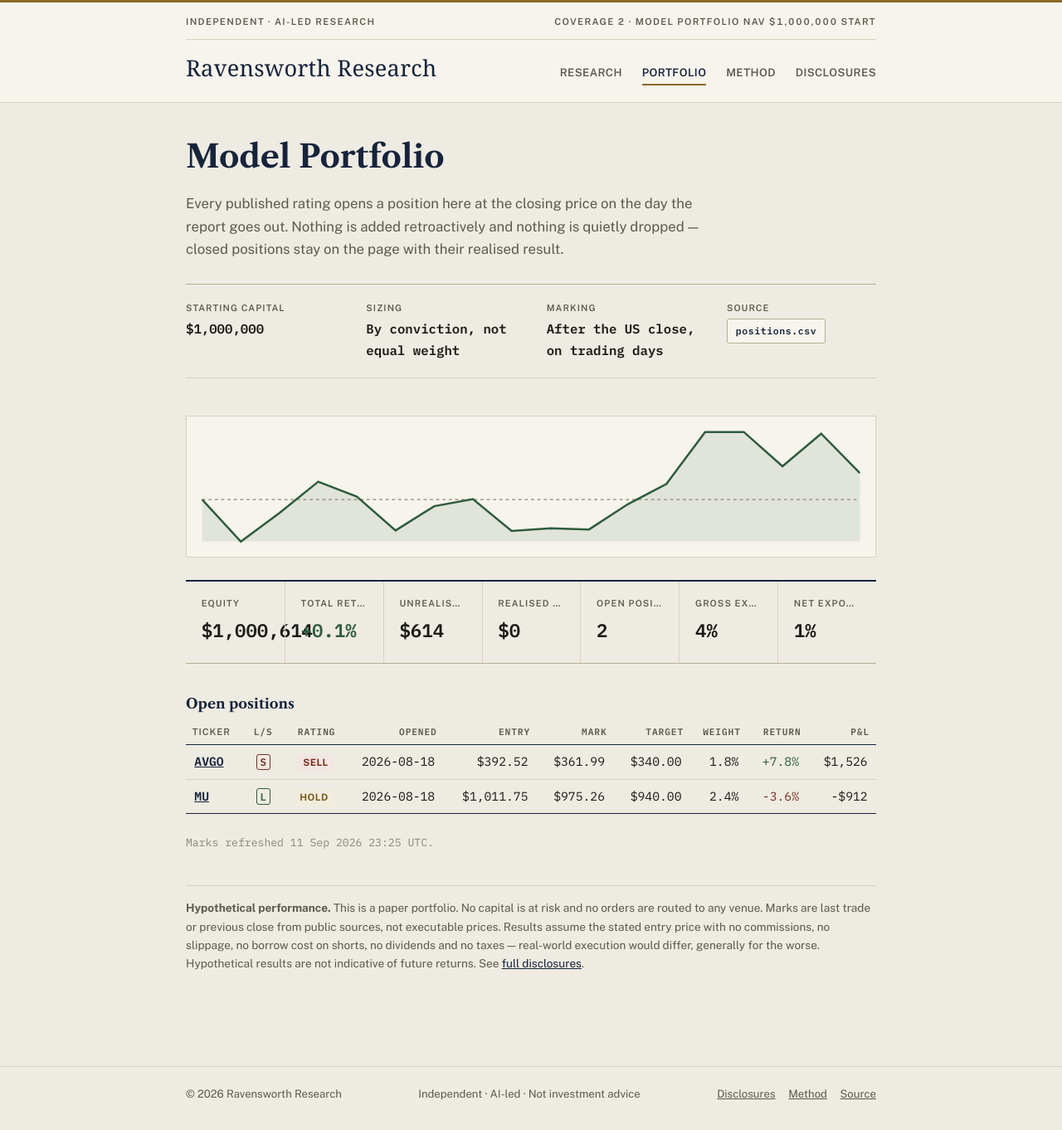
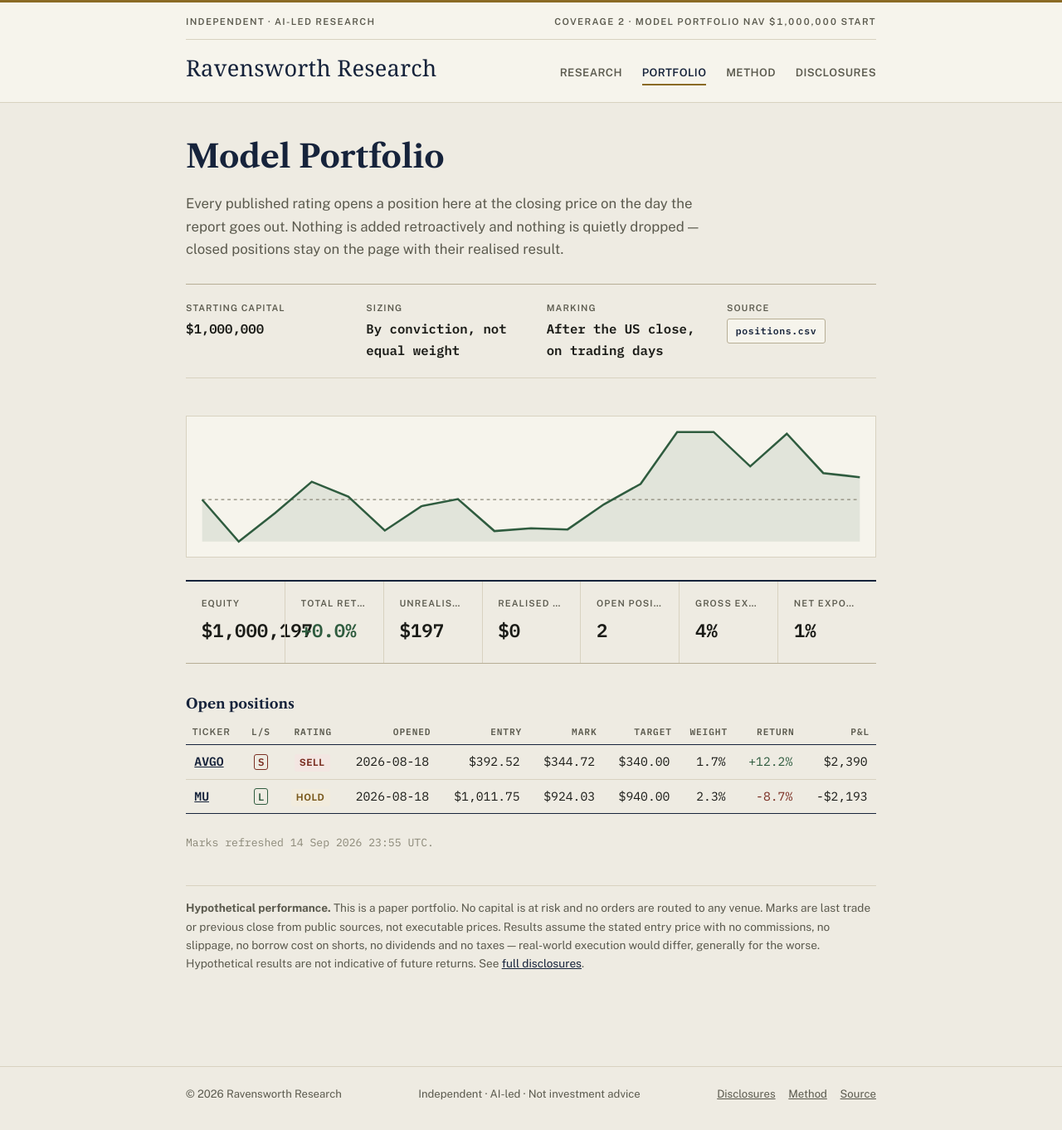
Before and after one commit to ryanrodrigues25200525-svg/ravensworth-research, a Jekyll site: the page built from portfolio.md, in a window 1280 px wide. Shown: the whole page at 83% size. Built offline with Jekyll 4.4.1, drawn with Linux system fonts in a browser that asks for light colours; some web fonts are replaced.

Commit message:
chore: refresh portfolio marks

```diff
--- a/data/equity_curve.csv
+++ b/data/equity_curve.csv
@@ -18,3 +18,4 @@ date,equity
 2026-09-09,1001807.5
 2026-09-10,1000726.0
 2026-09-11,1000614.25
+2026-09-14,1000197.0
--- a/portfolio.md
+++ b/portfolio.md
@@ -17,11 +17,11 @@ result.</p>
 </dl>
 
 <!-- PORTFOLIO:START -->
-<svg class="equity-curve" viewBox="0 0 640 120" role="img" aria-label="Model portfolio equity curve"><polygon points="8,112 8.0,72.2 44.7,112.0 81.4,84.8 118.1,55.2 154.8,69.4 191.5,101.5 228.2,78.4 264.9,71.7 301.6,102.0 338.4,99.4 375.1,100.5 411.8,76.6 448.5,57.3 485.2,8.0 521.9,8.0 558.6,40.6 595.3,9.6 632.0,47.0 632,112" fill="#2f5c3f" opacity="0.10"/><line x1="8" y1="72.2" x2="632" y2="72.2" stroke="#8b8878" stroke-width="1" stroke-dasharray="3 3"/><polyline points="8.0,72.2 44.7,112.0 81.4,84.8 118.1,55.2 154.8,69.4 191.5,101.5 228.2,78.4 264.9,71.7 301.6,102.0 338.4,99.4 375.1,100.5 411.8,76.6 448.5,57.3 485.2,8.0 521.9,8.0 558.6,40.6 595.3,9.6 632.0,47.0" fill="none" stroke="#2f5c3f" stroke-width="2"/></svg>
+<svg class="equity-curve" viewBox="0 0 640 120" role="img" aria-label="Model portfolio equity curve"><polygon points="8,112 8.0,72.2 42.7,112.0 77.3,84.8 112.0,55.2 146.7,69.4 181.3,101.5 216.0,78.4 250.7,71.7 285.3,102.0 320.0,99.4 354.7,100.5 389.3,76.6 424.0,57.3 458.7,8.0 493.3,8.0 528.0,40.6 562.7,9.6 597.3,47.0 632.0,50.9 632,112" fill="#2f5c3f" opacity="0.10"/><line x1="8" y1="72.2" x2="632" y2="72.2" stroke="#8b8878" stroke-width="1" stroke-dasharray="3 3"/><polyline points="8.0,72.2 42.7,112.0 77.3,84.8 112.0,55.2 146.7,69.4 181.3,101.5 216.0,78.4 250.7,71.7 285.3,102.0 320.0,99.4 354.7,100.5 389.3,76.6 424.0,57.3 458.7,8.0 493.3,8.0 528.0,40.6 562.7,9.6 597.3,47.0 632.0,50.9" fill="none" stroke="#2f5c3f" stroke-width="2"/></svg>
 <div class="stat-strip">
-<div class="stat-tile"><span class="stat-label">Equity</span><span class="stat-value">$1,000,614</span></div>
-<div class="stat-tile"><span class="stat-label">Total return</span><span class="stat-value"><span class="pos">+0.1%</span></span></div>
-<div class="stat-tile"><span class="stat-label">Unrealised P&amp;L</span><span class="stat-value">$614</span></div>
+<div class="stat-tile"><span class="stat-label">Equity</span><span class="stat-value">$1,000,197</span></div>
+<div class="stat-tile"><span class="stat-label">Total return</span><span class="stat-value"><span class="pos">+0.0%</span></span></div>
+<div class="stat-tile"><span class="stat-label">Unrealised P&amp;L</span><span class="stat-value">$197</span></div>
 <div class="stat-tile"><span class="stat-label">Realised P&amp;L</span><span class="stat-value">$0</span></div>
 <div class="stat-tile"><span class="stat-label">Open positions</span><span class="stat-value">2</span></div>
 <div class="stat-tile"><span class="stat-label">Gross exposure</span><span class="stat-value">4%</span></div>
@@ -29,10 +29,10 @@ result.</p>
 </div>
 <h3>Open positions</h3>
 <div class="table-wrap"><table class="ledger"><thead><tr><th>Ticker</th><th>L/S</th><th>Rating</th><th>Opened</th><th>Entry</th><th>Mark</th><th>Target</th><th>Weight</th><th>Return</th><th>P&amp;L</th></tr></thead><tbody>
-<tr><td><a href="{{ '/research/2026-08-18-avgo/' | relative_url }}">AVGO</a></td><td><span class="direction short">S</span></td><td><span class="badge sell">Sell</span></td><td>2026-08-18</td><td>$392.52</td><td>$361.99</td><td>$340.00</td><td>1.8%</td><td><span class="pos">+7.8%</span></td><td>$1,526</td></tr>
-<tr><td><a href="{{ '/research/2026-08-18-mu/' | relative_url }}">MU</a></td><td><span class="direction long">L</span></td><td><span class="badge hold">Hold</span></td><td>2026-08-18</td><td>$1,011.75</td><td>$975.26</td><td>$940.00</td><td>2.4%</td><td><span class="neg">-3.6%</span></td><td>-$912</td></tr>
+<tr><td><a href="{{ '/research/2026-08-18-avgo/' | relative_url }}">AVGO</a></td><td><span class="direction short">S</span></td><td><span class="badge sell">Sell</span></td><td>2026-08-18</td><td>$392.52</td><td>$344.72</td><td>$340.00</td><td>1.7%</td><td><span class="pos">+12.2%</span></td><td>$2,390</td></tr>
+<tr><td><a href="{{ '/research/2026-08-18-mu/' | relative_url }}">MU</a></td><td><span class="direction long">L</span></td><td><span class="badge hold">Hold</span></td><td>2026-08-18</td><td>$1,011.75</td><td>$924.03</td><td>$940.00</td><td>2.3%</td><td><span class="neg">-8.7%</span></td><td>-$2,193</td></tr>
 </tbody></table></div>
-<p class="stamp">Marks refreshed 11 Sep 2026 23:25 UTC.</p>
+<p class="stamp">Marks refreshed 14 Sep 2026 23:55 UTC.</p>
 <!-- PORTFOLIO:END -->
 
 <div class="disclaimer">
```
